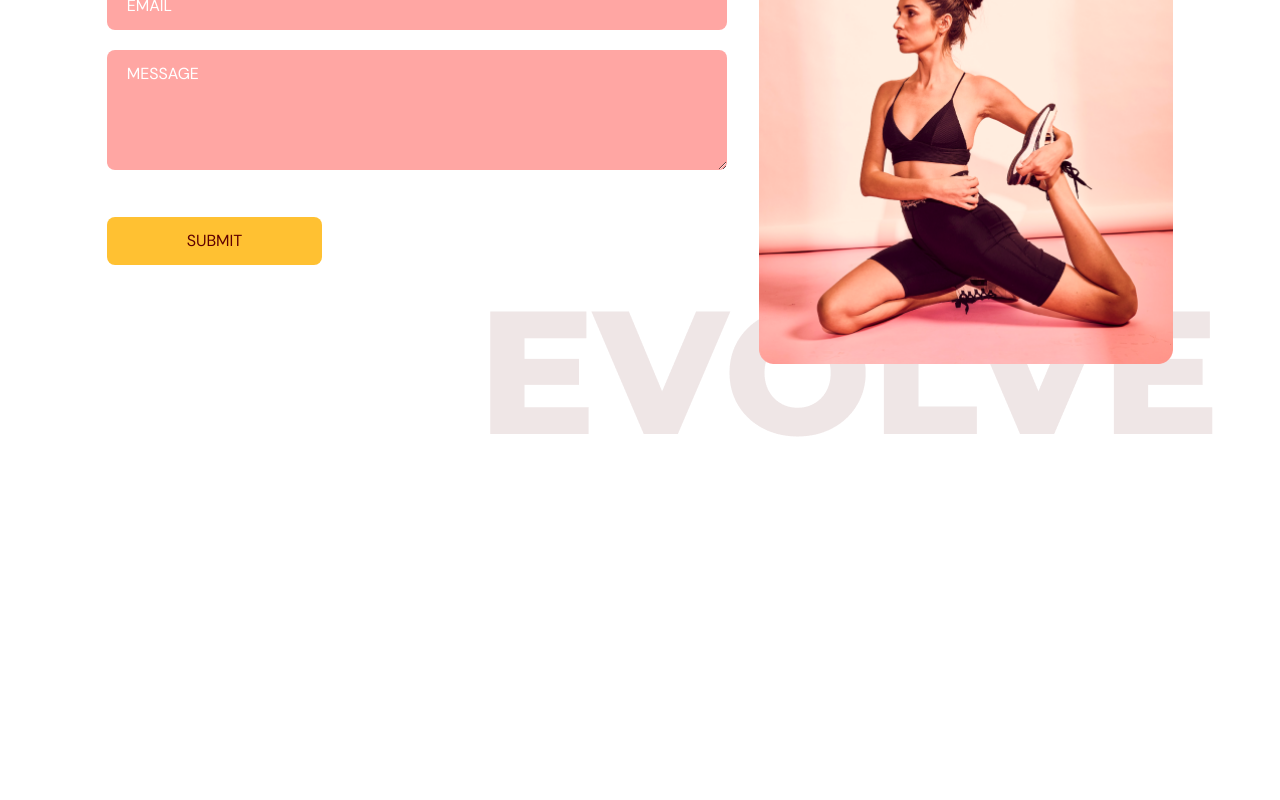
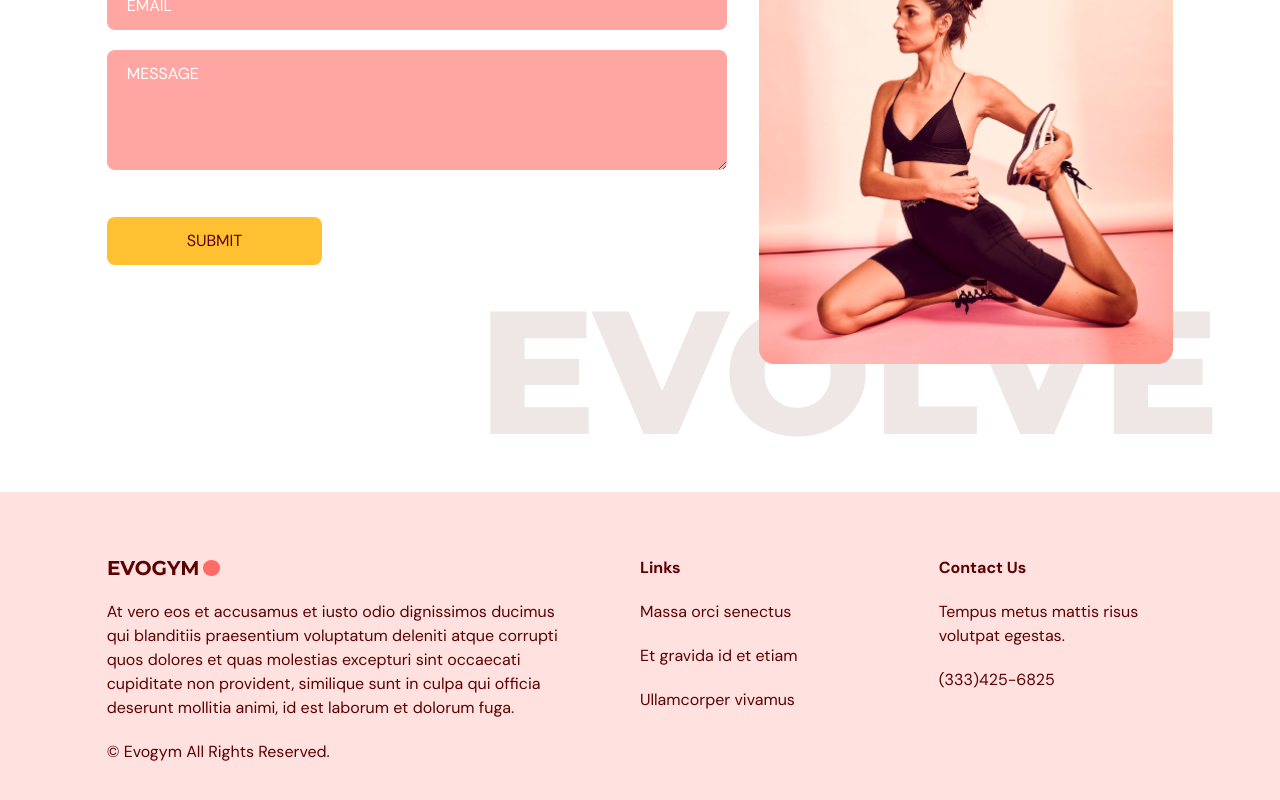
Before and after one commit to MattMaric/Fitness-App, a React (Vite) app: page / in a window 1280 px wide. Shown: the part 3344-4144 px from the top of the page. Before the commit the page ends 3836 px from the top, so only its background shows below. Built offline with nearby package versions, Linux system fonts and the light colour scheme.

Commit message:
Add Footer

```diff
--- a/src/App.tsx
+++ b/src/App.tsx
@@ -4,6 +4,7 @@ import Home from "@/scenes/home";
 import Benefits from "@/scenes/benefits";
 import OurClasses from "@/scenes/ourClasses";
 import ContactUs from "@/scenes/contactUs";
+import Footer from "@/scenes/footer";
 import { SelectedPage } from "@/shared/types";
 
 function App() {
@@ -33,6 +34,7 @@ function App() {
     <Benefits setSelectedPage={setSelectedPage}/>
     <OurClasses setSelectedPage={setSelectedPage}/>
     <ContactUs setSelectedPage={setSelectedPage}/>
+    <Footer />
   </div>
 }
 
--- /dev/null
+++ b/src/scenes/footer/index.tsx
@@ -0,0 +1,32 @@
+import Logo from "@/assets/Logo.png";
+
+const Footer = () => {
+    return <footer className="bg-primary-100 py-16">
+        <div className="justify-content mx-auto w-5/6 gap-16 md:flex">
+            <div className="mt-16 basis-1/2 md:mt-0">
+                <img alt="logo" src={Logo} />
+                <p className="my-5">
+                    At vero eos et accusamus et iusto odio dignissimos ducimus
+                    qui blanditiis praesentium voluptatum deleniti atque corrupti
+                    quos dolores et quas molestias excepturi sint occaecati cupiditate
+                    non provident, similique sunt in culpa qui officia deserunt mollitia
+                    animi, id est laborum et dolorum fuga.
+                </p>
+                <p>© Evogym All Rights Reserved.</p>
+            </div>
+            <div className="mt-16 basis-1/4 md:mt-0">
+                <h4 className="font-bold">Links</h4>
+                <p className="my-5">Massa orci senectus</p>
+                <p className="my-5">Et gravida id et etiam</p>
+                <p>Ullamcorper vivamus</p>
+            </div>
+            <div className="mt-16 basis-1/4 md:mt-0">
+                <h4 className="font-bold">Contact Us</h4>
+                <p className="my-5">Tempus metus mattis risus volutpat egestas.</p>
+                <p>(333)425-6825</p>
+            </div>
+        </div>
+    </footer>
+}
+
+export default Footer
```
